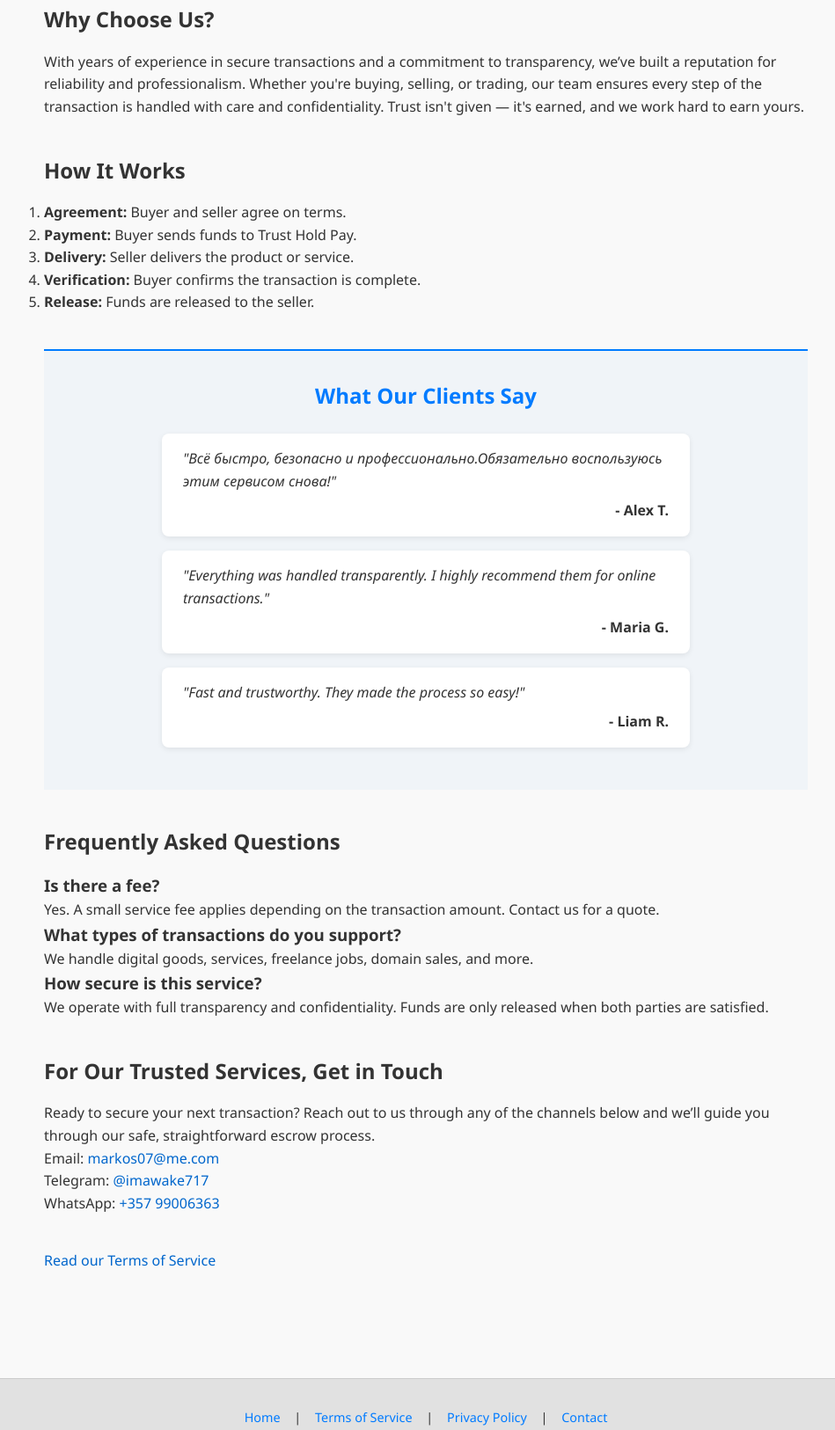
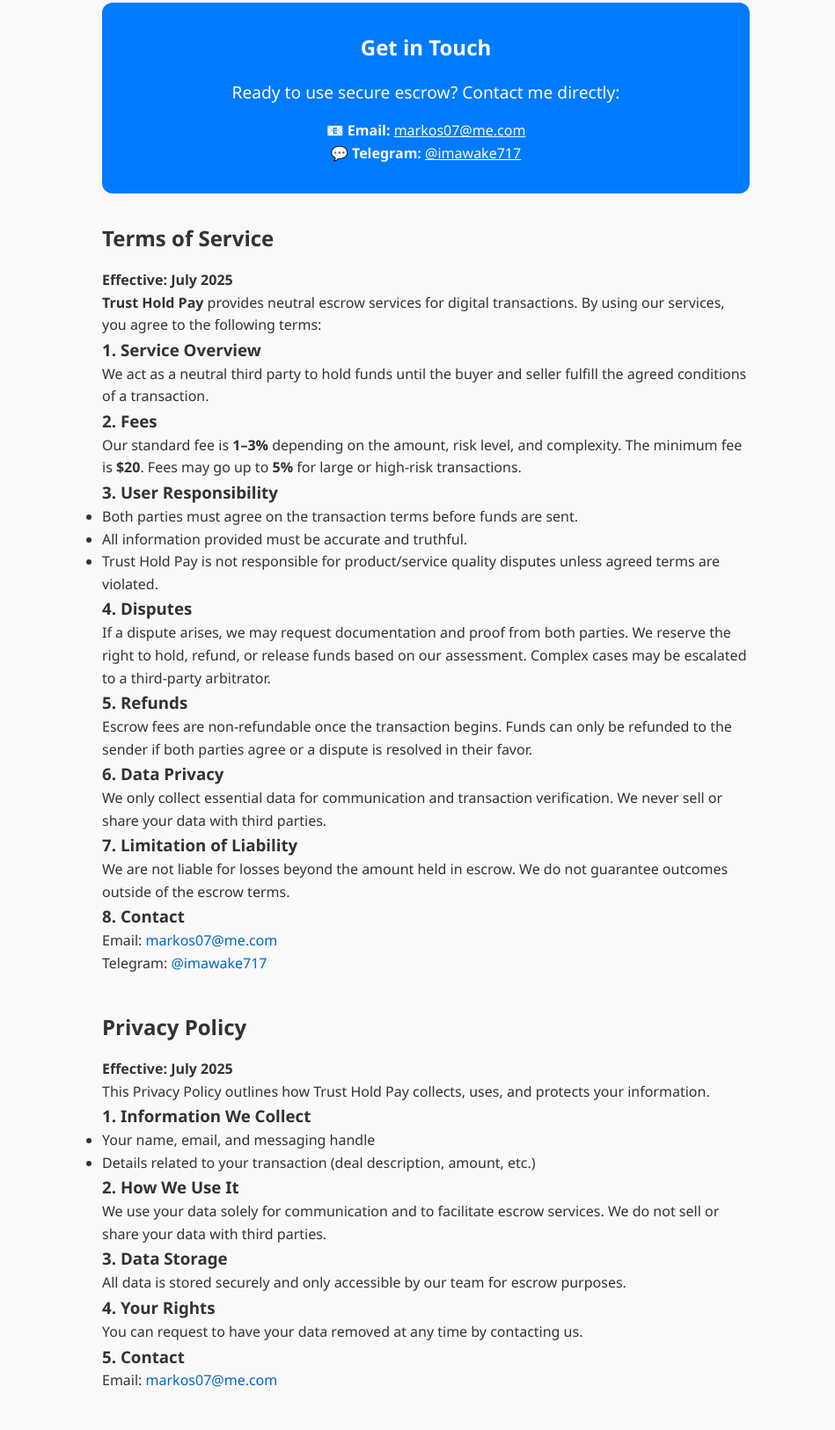
Before and after one commit to marmarkosmar/Trust-Hold-Pay, a plain HTML site: page index.html in a window 1280 px wide. Shown: the part 331-1957 px from the top of the page at 88% size, without its empty margins (156-1105 px from the left). Drawn offline with Linux system fonts and the light colour scheme.

Commit message:
Update index.html

```diff
--- a/index.html
+++ b/index.html
@@ -3,105 +3,84 @@
 <head>
   <meta charset="UTF-8" />
   <meta name="viewport" content="width=device-width, initial-scale=1.0" />
-  <meta name="description" content="Trust Hold Pay offers secure, professional escrow services for digital transactions. We protect both buyers and sellers.">
-  <meta name="keywords" content="escrow, secure escrow, trust hold, digital escrow, online transaction safety">
-  <meta name="author" content="Trust Hold Pay">
   <title>Trust Hold Pay</title>
   <link rel="stylesheet" href="style.css" />
 </head>
-
 <body>
   <header>
     <h1>Trust Hold Pay</h1>
-    <p>Your safety is our priority.</p>
+    <p>Secure and neutral digital escrow services</p>
   </header>
 
-  <main>
-    <section class="about">
-      <h2>What we offer:</h2>
+  <main style="max-width: 800px; margin: auto; padding: 2rem;">
+    <section>
+      <h2>Welcome</h2>
+      <p>Trust Hold Pay provides reliable escrow for digital transactions, ensuring both parties are protected.</p>
+    </section>
+
+    <section id="contact" style="background: #007BFF; color: white; padding: 2rem; border-radius: 12px; text-align: center; margin-bottom: 2rem;">
+  <h2 style="margin-top: 0;">Get in Touch</h2>
+  <p style="font-size: 1.2rem; margin-bottom: 1rem;">Ready to use secure escrow? Contact me directly:</p>
   <p>
-        We offer secure and reliable escrow services for online transactions, digital assets,
-        and business deals. Our mission is to protect both buyers and sellers by holding funds
-        until all conditions are met.
-      </p>
-    </section>
-    <section class="why-choose-us">
-  <h2>Why Choose Us?</h2>
-  <p>
-    With years of experience in secure transactions and a commitment to transparency, we’ve built a reputation for reliability and professionalism. Whether you're buying, selling, or trading, our team ensures every step of the transaction is handled with care and confidentiality. Trust isn't given — it's earned, and we work hard to earn yours.
+    📧 <strong>Email:</strong> <a href="mailto:markos07@me.com" style="color: #fff; text-decoration: underline;">markos07@me.com</a><br>
+    💬 <strong>Telegram:</strong> <a href="https://t.me/imawake717" style="color: #fff; text-decoration: underline;">@imawake717</a>
   </p>
 </section>
 
-    <section class="how-it-works">
-  <h2>How It Works</h2>
-  <ol>
-    <li><strong>Agreement:</strong> Buyer and seller agree on terms.</li>
-    <li><strong>Payment:</strong> Buyer sends funds to Trust Hold Pay.</li>
-    <li><strong>Delivery:</strong> Seller delivers the product or service.</li>
-    <li><strong>Verification:</strong> Buyer confirms the transaction is complete.</li>
-    <li><strong>Release:</strong> Funds are released to the seller.</li>
-  </ol>
+    <section id="terms">
+      <h2>Terms of Service</h2>
+      <p><strong>Effective: July 2025</strong></p>
+      <p><strong>Trust Hold Pay</strong> provides neutral escrow services for digital transactions. By using our services, you agree to the following terms:</p>
+      <h3>1. Service Overview</h3>
+      <p>We act as a neutral third party to hold funds until the buyer and seller fulfill the agreed conditions of a transaction.</p>
+      <h3>2. Fees</h3>
+      <p>Our standard fee is <strong>1–3%</strong> depending on the amount, risk level, and complexity. The minimum fee is <strong>$20</strong>. Fees may go up to <strong>5%</strong> for large or high-risk transactions.</p>
+      <h3>3. User Responsibility</h3>
+      <ul>
+        <li>Both parties must agree on the transaction terms before funds are sent.</li>
+        <li>All information provided must be accurate and truthful.</li>
+        <li>Trust Hold Pay is not responsible for product/service quality disputes unless agreed terms are violated.</li>
+      </ul>
+      <h3>4. Disputes</h3>
+      <p>If a dispute arises, we may request documentation and proof from both parties. We reserve the right to hold, refund, or release funds based on our assessment. Complex cases may be escalated to a third-party arbitrator.</p>
+      <h3>5. Refunds</h3>
+      <p>Escrow fees are non-refundable once the transaction begins. Funds can only be refunded to the sender if both parties agree or a dispute is resolved in their favor.</p>
+      <h3>6. Data Privacy</h3>
+      <p>We only collect essential data for communication and transaction verification. We never sell or share your data with third parties.</p>
+      <h3>7. Limitation of Liability</h3>
+      <p>We are not liable for losses beyond the amount held in escrow. We do not guarantee outcomes outside of the escrow terms.</p>
+      <h3>8. Contact</h3>
+      <p>Email: <a href="mailto:markos07@me.com">markos07@me.com</a><br />
+         Telegram: <a href="https://t.me/imawake717">@imawake717</a></p>
     </section>
 
-
-     <section class="reviews">
-  <h2>What Our Clients Say</h2>
-
-  <div class="review">
-    <p>"Всё быстро, безопасно и профессионально.Обязательно воспользуюсь этим сервисом снова!"</p>
-    <strong>- Alex T.</strong>
-  </div>
-
-  <div class="review">
-    <p>"Everything was handled transparently. I highly recommend them for online transactions."</p>
-    <strong>- Maria G.</strong>
-  </div>
-
-  <div class="review">
-    <p>"Fast and trustworthy. They made the process so easy!"</p>
-    <strong>- Liam R.</strong>
-  </div>
+    <section id="privacy">
+      <h2>Privacy Policy</h2>
+      <p><strong>Effective: July 2025</strong></p>
+      <p>This Privacy Policy outlines how Trust Hold Pay collects, uses, and protects your information.</p>
+      <h3>1. Information We Collect</h3>
+      <ul>
+        <li>Your name, email, and messaging handle</li>
+        <li>Details related to your transaction (deal description, amount, etc.)</li>
+      </ul>
+      <h3>2. How We Use It</h3>
+      <p>We use your data solely for communication and to facilitate escrow services. We do not sell or share your data with third parties.</p>
+      <h3>3. Data Storage</h3>
+      <p>All data is stored securely and only accessible by our team for escrow purposes.</p>
+      <h3>4. Your Rights</h3>
+      <p>You can request to have your data removed at any time by contacting us.</p>
+      <h3>5. Contact</h3>
+      <p>Email: <a href="mailto:markos07@me.com">markos07@me.com</a></p>
     </section>
-
-    <section class="faq">
-  <h2>Frequently Asked Questions</h2>
-
-  <h3>Is there a fee?</h3>
-  <p>Yes. A small service fee applies depending on the transaction amount. Contact us for a quote.</p>
-
-  <h3>What types of transactions do you support?</h3>
-  <p>We handle digital goods, services, freelance jobs, domain sales, and more.</p>
-
-  <h3>How secure is this service?</h3>
-  <p>We operate with full transparency and confidentiality. Funds are only released when both parties are satisfied.</p>
-</section>
-
-   <section class="contact">
-  <h2>For Our Trusted Services, Get in Touch</h2>
-  <p>
-    Ready to secure your next transaction? Reach out to us through any of the channels below and we’ll guide you through our safe, straightforward escrow process.
-  </p>
-  <p>Email: <a href="mailto:markos07@me.com">markos07@me.com</a></p>
-  <p>Telegram: <a href="https://t.me/imawake717">@imawake717</a>
-  <p>WhatsApp: <a href="https://wa.me/+35799006363">+357 99006363</a></p>
-</section>
-<section class="legal-link">
-  <p><a href="terms.html">Read our Terms of Service</a></p>
-</section>
-
   </main>
 
   <footer>
     <p>
-    <a href="index.html">Home</a> |
-    <a href="terms.html">Terms of Service</a> |
-    <a href="privacy.html">Privacy Policy</a> |
+      <a href="#terms">Terms of Service</a> |
+      <a href="#privacy">Privacy Policy</a> |
       <a href="#contact">Contact</a>
     </p>
     <p>&copy; 2025 Trust Hold Pay – Trusted Escrow Services. All rights reserved.</p>
   </footer>
-
 </body>
 </html>
-
-<!-- Force deploy attempt 2 -->
```
Lines whose indentation alone changed are shown as unchanged.
